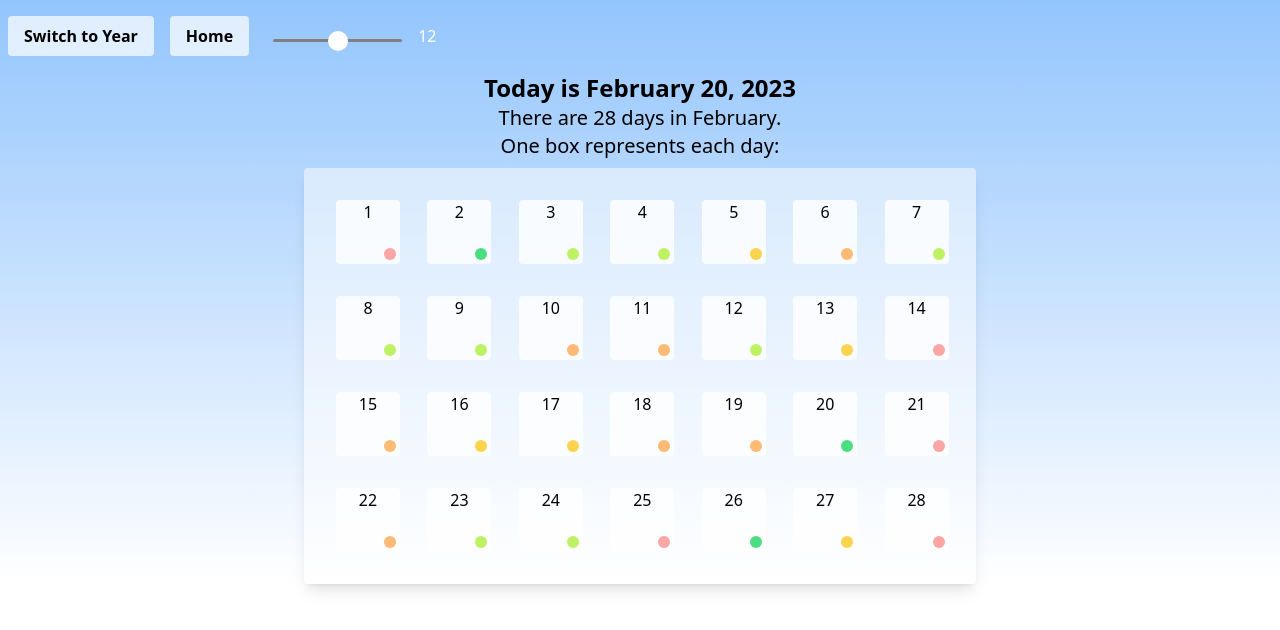
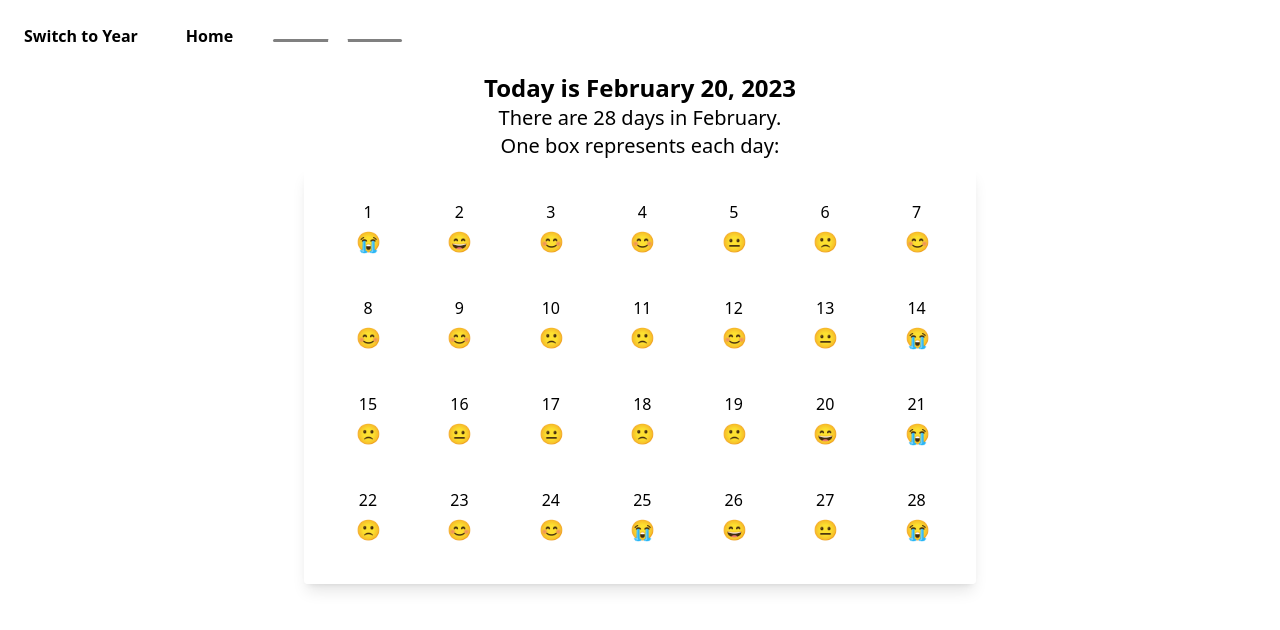
Before and after one commit to Pawtang/sunny-front, a React (Create React App) app in the folder Sunny/: page /month in a window 1280 px wide. Shown: the top 630 px of the page. Built offline with nearby package versions, Linux system fonts and the light colour scheme.

Commit message:
Added emoji representation of moods and set up structure for rgb smooth background transition

```diff
--- a/Sunny/src/components/CalendarDay.tsx
+++ b/Sunny/src/components/CalendarDay.tsx
@@ -24,27 +24,33 @@ const color = (quality: number) => {
   }
 };
 
+const emojiLibrary = (quality: number) => {
+  if (quality < 2) return "😭";
+  else if (quality < 3) return "🙁";
+  else if (quality < 4) return "😐";
+  else if (quality < 5) return "😊";
+  else return "😄";
+};
+
 const CalendarDay: FunctionComponent<calendarDayProps> = (props) => {
   {
     const { dayIndex, quality } = props;
-    const divStyle = {
-      backgroundColor: `rgb(${dayIndex * 0.6 + 50}, ${255 - dayIndex * 0.25}, ${
-        255 - dayIndex * 0.5 + 30
-      })`,
-    };
+    // const divStyle = {
+    //   backgroundColor: `rgb(${dayIndex * 0.6 + 50}, ${255 - dayIndex * 0.25}, ${
+    //     255 - dayIndex * 0.5 + 30
+    //   })`,
+    // };
     return (
-      <Link to={`/Day?date=${"03042020"}`} state={{dayabc: "010101"}}>
+      <Link to={`/Day?date=${"03042020"}`} state={{ dayabc: "010101" }}>
         <div
           className={`dayBox relative w-16 hover:-translate-y-1 h-16 hover:h-15 bg-white/80 hover:bg-white transition-all m-4 rounded hover:drop-shadow-md`}
           // style={divStyle}
         >
           <h1 className="text-large text-center">{dayIndex + 1}</h1>
           {/* <h2 className="text-medium text-center">{quality}</h2> */}
-          <div
-            className={`absolute w-3 h-3 bottom-1 right-1 rounded-full ${color(
-              quality
-            )}`}
-          ></div>
+          <div className={`absolute w-10 h-8 bottom-1 right-1 rounded-full}`}>
+            <span className="text-xl">{emojiLibrary(quality)}</span>
+          </div>
         </div>
       </Link>
     );
--- a/Sunny/src/components/Day.tsx
+++ b/Sunny/src/components/Day.tsx
@@ -6,15 +6,15 @@ import RangeRating from "../elements/RangeRating";
 import dayjs, { Dayjs } from "dayjs";
 import LinkButton from "../elements/LinkButton";
 import BackgroundGradient from "../utilities/BackgroundGradient";
-import {mapQueryParamsToObject} from "../utilities/QueryParamsUtils";
-import ActionButton from '../elements/ActionButton';
-import {submitDay} from "../middleware/dayServiceCalls";
-import {useLocation} from "react-router-dom";
+import { mapQueryParamsToObject } from "../utilities/QueryParamsUtils";
+import ActionButton from "../elements/ActionButton";
+import { submitDay } from "../middleware/dayServiceCalls";
+import { useLocation } from "react-router-dom";
 const today = dayjs();
 
 interface dayProps {
   // id: number;
-  date?: string
+  date?: string;
 }
 
 const Day: FunctionComponent<dayProps> = (props) => {
@@ -22,23 +22,22 @@ const Day: FunctionComponent<dayProps> = (props) => {
   const [dayRating, setDayRating] = useState(5);
   const [notes, setNotes] = useState("");
   const [attributes, setAttributes] = useState({});
-  const {date="03/05/2020"} = props;
+  const { date = "03/05/2020" } = props;
   const location = useLocation();
   console.log("location", location);
-  console.log("aa", mapQueryParamsToObject(location.search)) //TODO this is not working rn
+  console.log("aa", mapQueryParamsToObject(location.search)); //TODO this is not working rn
 
   useEffect(() => {
-    console.log("Notes", notes)
-  }, [notes])
+    console.log("Notes", notes);
+  }, [notes]);
 
   const time = parseInt(today.format("h"));
   console.log("time", time);
 
   return (
     <div
-      className={`Day h-screen w-screen flex items-center ${BackgroundGradient(
-        time
-      )}`}
+      className="Day h-screen w-screen flex items-center"
+      style={{ backgroundImage: `${BackgroundGradient(time)}` }}
     >
       <div className="container mx-auto">
         <div className="journal max-w-lg mx-auto">
@@ -62,10 +61,12 @@ const Day: FunctionComponent<dayProps> = (props) => {
             However, also need to map both the inputs and the states based on the trackers the user has set up
 
             */}
-            <RangeRating label="Quality"
-                         maximum={5}
-                         onChange={(rating: number) => setDayRating(rating)}
-                         value={dayRating}/>
+            <RangeRating
+              label="Quality"
+              maximum={5}
+              onChange={(rating: number) => setDayRating(rating)}
+              value={dayRating}
+            />
             {/* <RangeRating value="Sleep" maximum={12}></RangeRating>
             <BooleanRating value="Exercise"></BooleanRating>
             <NumberRating value="Miles Run"></NumberRating>
@@ -80,7 +81,7 @@ const Day: FunctionComponent<dayProps> = (props) => {
               id="journal-entry"
               rows={3}
               onChange={(e) => {
-                setNotes(e.target.value)
+                setNotes(e.target.value);
               }}
               value={notes}
               placeholder="Tell me about your day"
@@ -95,8 +96,11 @@ const Day: FunctionComponent<dayProps> = (props) => {
           ></LinkButton>
           <ActionButton
             onClick={() => {
-              submitDay({notes, dayRating, attributes, date}, (data: any) => {alert("YAY"); console.log(data)})
-              console.log("abcdefg")
+              submitDay({ notes, dayRating, attributes, date }, (data: any) => {
+                alert("YAY");
+                console.log(data);
+              });
+              console.log("abcdefg");
             }}
             buttonText="Submit"
             styleTags="text-center"
--- a/Sunny/src/components/Month.tsx
+++ b/Sunny/src/components/Month.tsx
@@ -8,10 +8,10 @@ import DummyMonthGen from "../utilities/DummyMonthGen";
 import BackgroundGradient from "../utilities/BackgroundGradient";
 
 interface IDay {
-  id: number,
-  quality: number,
-  sleep: number,
-  date: Dayjs
+  id: number;
+  quality: number;
+  sleep: number;
+  date: Dayjs;
 }
 
 const Month: FunctionComponent = () => {
@@ -24,7 +24,7 @@ const Month: FunctionComponent = () => {
   };
 
   const [time, setTime] = useState(12);
-  const [month, setMonth] = useState<IDay[]|undefined>([]);
+  const [month, setMonth] = useState<IDay[] | undefined>([]);
 
   // Useffect to run DummyMonthGen only on mount
   // let month: { id: number; quality: number; sleep: number; date: Dayjs }[] = [];
@@ -35,7 +35,10 @@ const Month: FunctionComponent = () => {
   }, []);
 
   return (
-    <div className={`mt-0 transition-colors ${BackgroundGradient(time)}`}>
+    <div
+      className={`mt-0 transition-colors`}
+      style={{ backgroundImage: `${BackgroundGradient(time)}` }}
+    >
       <div className="container nav">
         <ActionButton
           // stateSetter={setIsMonth}
@@ -80,7 +83,8 @@ const Month: FunctionComponent = () => {
               <CalendarDay dayIndex={index} />
             </div>
           ))} */}
-          {month && month.map((day) => (
+          {month &&
+            month.map((day) => (
               <div id={day.id.toString()} key={day.id}>
                 <CalendarDay
                   dayIndex={day.id}
--- a/Sunny/src/utilities/BackgroundGradient.tsx
+++ b/Sunny/src/utilities/BackgroundGradient.tsx
@@ -1,13 +1,19 @@
+// const BackgroundGradient = (time: number) => {
+//   if (time < 6) {
+//     return " bg-gradient-to-b from-sky-200 via-rose-200 to-indigo-400";
+//   } else if (time < 10) {
+//     return "bg-gradient-to-b from-violet-200 via-rose-200 to-orange-300";
+//   } else if (time < 14) {
+//     return "bg-gradient-to-b from-blue-300 to-light-blue-300";
+//   } else if (time < 20) {
+//     return "bg-gradient-to-b from-pink-300 via-orange-300 to-yellow-200";
+//   } else return "bg-gradient-to-b from-blue-300 to-violet-500";
+// };
+
 const BackgroundGradient = (time: number) => {
-  if (time < 6) {
-    return " bg-gradient-to-b from-sky-200 via-rose-200 to-indigo-400";
-  } else if (time < 10) {
-    return "bg-gradient-to-b from-violet-200 via-rose-200 to-orange-300";
-  } else if (time < 14) {
-    return "bg-gradient-to-b from-blue-300 to-light-blue-300";
-  } else if (time < 20) {
-    return "bg-gradient-to-b from-pink-300 via-orange-300 to-yellow-200";
-  } else return "bg-gradient-to-b from-blue-300 to-violet-500";
+  return `linear-gradient(
+    rgb(${time * 5},${time * 5},${time * 5}),
+    rgb(${time * 6},${time * 6}),${time * 6}))`;
 };
 
 export default BackgroundGradient;
```
Lines whose indentation alone changed are shown as unchanged.
